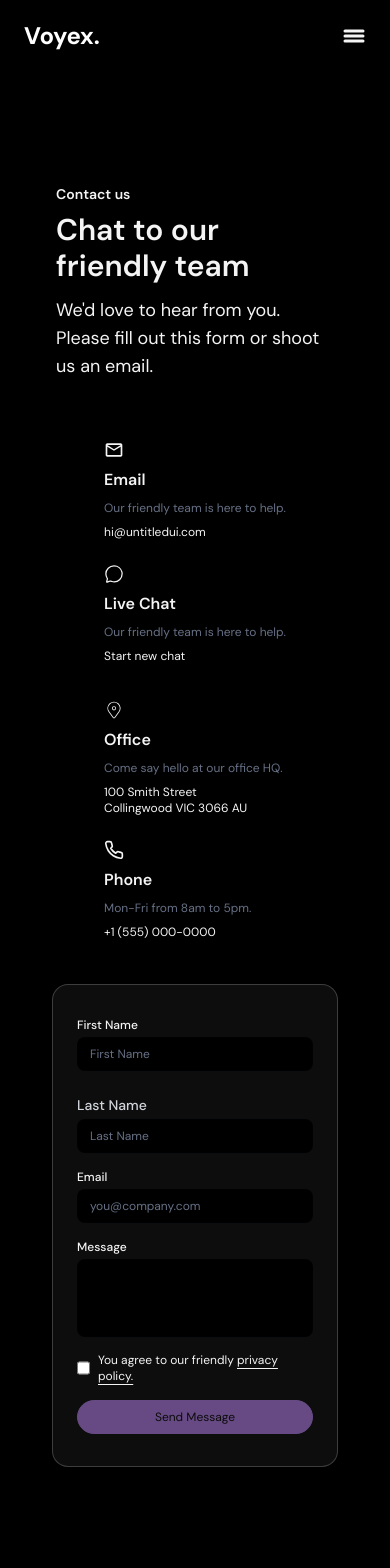
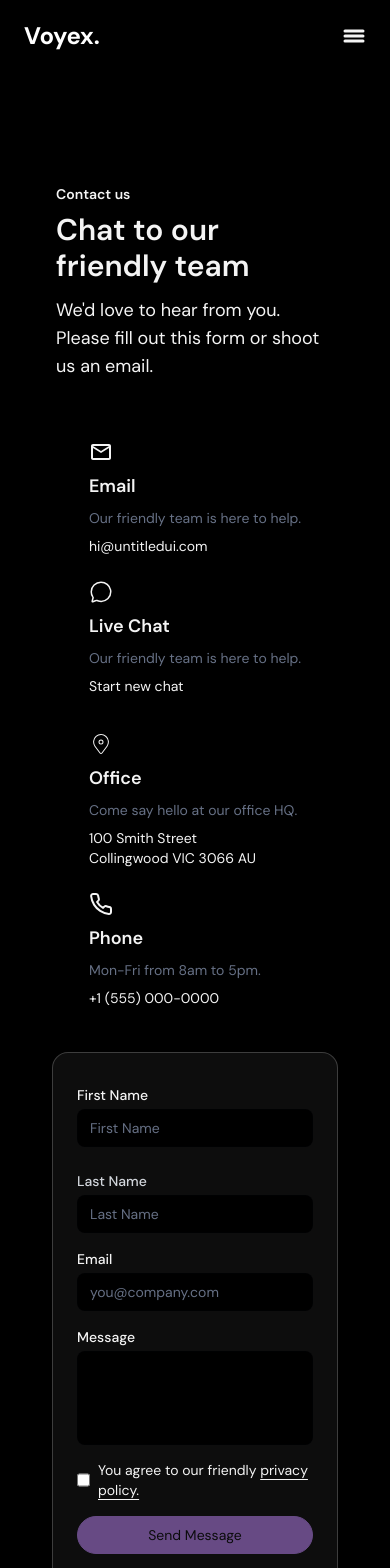
Before and after one commit to Bodemola123/Voyex-landing, a Next.js app: page /contact-us in a window 390 px wide. Shown: the top 1568 px of the page. Before the commit the page ends 1491 px from the top, so only its background shows below. Built offline with nearby package versions, Linux system fonts and the light colour scheme.

Commit message:
Why wasn't the form working before?

```diff
--- a/components/contact-us-page/Form.js
+++ b/components/contact-us-page/Form.js
@@ -53,7 +53,7 @@ const Form = () => {
       setFormData({ firstName: '', lastName: '', email: '', message: '', accepted: false });
       setErrors({});
     } catch (error) {
-      toast.error('Failed to send message. Please try again.');
+      toast.error('Failed to send message. Please try again later.');
     }
   };
   const [isPrivacyOpen, setIsPrivacyOpen] = useState(false);
@@ -63,14 +63,14 @@ const Form = () => {
       <form onSubmit={handleSubmit} className='flex flex-col lg:gap-6 sm:gap-4'>
         <div className='flex md:flex-row sm:flex-col lg:gap-8 sm:gap-6'>
           <div>
-            <label className='block lg:text-sm sm:text-xs font-medium text-[#f4f4f4] mb-1'>First Name</label>
+            <label className='block lg:text-sm sm:text-sm font-medium text-[#f4f4f4] mb-1'>First Name</label>
             <input
               type='text'
               name='firstName'
               placeholder='First Name'
               value={formData.firstName}
               onChange={handleChange}
-              className='w-full lg:px-4 lg:py-3 sm:px-3 sm:py-2 rounded-lg bg-[#000000] border border-[#1018280D] focus:outline-none focus:ring-0 text-white lg:text-base sm:text-xs placeholder:text-[#667085] placeholder:sm:text-xs placeholder:lg:text-base'
+              className='w-full lg:px-4 lg:py-3 sm:px-3 sm:py-2 rounded-lg bg-[#000000] border border-[#1018280D] focus:outline-none focus:ring-0 text-white lg:text-base sm:text-sm placeholder:text-[#667085] placeholder:sm:text-sm placeholder:lg:text-base'
             />
             {errors.firstName && <p className='text-red-500 text-xs'>{errors.firstName}</p>}
           </div>
@@ -83,41 +83,41 @@ const Form = () => {
               placeholder='Last Name'
               value={formData.lastName}
               onChange={handleChange}
-              className='w-full lg:px-4 lg:py-3 sm:px-3 sm:py-2 rounded-lg bg-[#000000] border border-[#1018280D] focus:outline-none focus:ring-0 text-white lg:text-base sm:text-xs placeholder:text-[#667085] placeholder:sm:text-xs placeholder:lg:text-base'
+              className='w-full lg:px-4 lg:py-3 sm:px-3 sm:py-2 rounded-lg bg-[#000000] border border-[#1018280D] focus:outline-none focus:ring-0 text-white lg:text-base sm:text-sm placeholder:text-[#667085] placeholder:sm:text-sm placeholder:lg:text-base'
             />
             {errors.lastName && <p className='text-red-500 text-xs'>{errors.lastName}</p>}
           </div>
         </div>
         <div>
-          <label className='block lg:text-sm sm:text-xs font-medium text-[#f4f4f4] mb-1'>Email</label>
+          <label className='block lg:text-sm sm:text-sm font-medium text-[#f4f4f4] mb-1'>Email</label>
           <input
             type='email'
             name='email'
             placeholder='you@company.com'
             value={formData.email}
             onChange={handleChange}
-            className='w-full lg:px-4 lg:py-3 sm:px-3 sm:py-2 rounded-lg bg-[#000000] border border-[#1018280D] focus:outline-none focus:ring-0 text-white lg:text-base sm:text-xs placeholder:text-[#667085] placeholder:sm:text-xs placeholder:lg:text-base'
+            className='w-full lg:px-4 lg:py-3 sm:px-3 sm:py-2 rounded-lg bg-[#000000] border border-[#1018280D] focus:outline-none focus:ring-0 text-white lg:text-base sm:text-sm placeholder:text-[#667085] placeholder:sm:text-sm placeholder:lg:text-base'
           />
           {errors.email && <p className='text-red-500 text-xs'>{errors.email}</p>}
         </div>
         <div>
-          <label className='block lg:text-sm sm:text-xs font-medium text-[#f4f4f4] mb-1'>Message</label>
+          <label className='block lg:text-sm sm:text-sm font-medium text-[#f4f4f4] mb-1'>Message</label>
           <textarea
             name='message'
             value={formData.message}
             onChange={handleChange}
-            className='w-full max-h-[130px] h-full lg:px-4 lg:py-2.5 sm:px-2.5 sm:py-1.5 resize-none rounded-lg bg-[#000000] border border-[#1018280D] text-white focus:outline-none focus:ring-0 lg:text-base sm:text-xs'
+            className='w-full max-h-[130px] h-full lg:px-4 lg:py-2.5 sm:px-2.5 sm:py-1.5 resize-none rounded-lg bg-[#000000] border border-[#1018280D] text-white focus:outline-none focus:ring-0 lg:text-base sm:text-sm'
             rows='4'
           />
           <div className='flex flex-row gap-2 mt-2'>
             <input type='checkbox' name='accepted' checked={formData.accepted} onChange={handleChange} />
-            <label className='font-normal lg:text-base sm:text-xs text-[#f4f4f4]'>You agree to our friendly <span className='underline underline-offset-4 hover:text-[#c088fb] cursor-pointer' onClick={() => setIsPrivacyOpen(true)}>privacy policy.</span></label>
+            <label className='font-normal lg:text-base sm:text-sm text-[#f4f4f4]'>You agree to our friendly <span className='underline underline-offset-4 hover:text-[#c088fb] cursor-pointer' onClick={() => setIsPrivacyOpen(true)}>privacy policy.</span></label>
           </div>
         </div>
         <button
           type='submit'
           disabled={!formData.accepted}
-          className='bg-[#c088fb] lg:px-4 sm:px-3 lg:py-3 sm:py-2 border border-[#c088fb] rounded-[20px] sm:text-xs lg:text-base text-[#0a0a0b] text-center disabled:opacity-50 disabled:cursor-not-allowed'
+          className='bg-[#c088fb] lg:px-4 sm:px-3 lg:py-3 sm:py-2 border border-[#c088fb] rounded-[20px] sm:text-sm lg:text-base text-[#0a0a0b] text-center disabled:opacity-50 disabled:cursor-not-allowed'
         >
           Send Message
         </button>
--- a/components/contact-us-page/Main.js
+++ b/components/contact-us-page/Main.js
@@ -23,47 +23,47 @@ const Main = () => {
         <div className='sm:flex sm:flex-col md:grid md:grid-rows-2 lg:gap-12 sm:gap-9'>
           <div className='sm:flex md:grid md:grid-cols-2 sm:flex-col lg:gap-8 sm:gap-6'>
             <div className='flex flex-col lg:gap-4 sm:gap-2 items-start justify-center text-[#f4f4f4]' data-aos='fade-up'>
-              <MdOutlineEmail className='lg:text-2xl sm:text-xl text-[#f4f4f4] hover:scale-110 transition-transform duration-300'/>
+              <MdOutlineEmail className='lg:text-2xl sm:text-2xl text-[#f4f4f4] hover:scale-110 transition-transform duration-300'/>
               <div className='flex flex-col gap-2'>
-                <p className='text-[#f4f4f4] font-semibold lg:text-xl sm:text-base'>Email</p>
-                <p className='text-[#667085] font-normal lg:text-base sm:text-xs'>Our friendly team is here to help.</p>
+                <p className='text-[#f4f4f4] font-semibold lg:text-xl sm:text-lg'>Email</p>
+                <p className='text-[#667085] font-normal lg:text-base sm:text-sm'>Our friendly team is here to help.</p>
               </div>
               <button
-                className='lg:text-base sm:text-xs hover:text-blue-400 transition-colors duration-300'
+                className='lg:text-base sm:text-sm hover:text-blue-400 transition-colors duration-300'
                 onClick={() => window.location.href = 'mailto:hi@untitledui.com'}>
                 hi@untitledui.com
               </button>
             </div>
             <div className='flex flex-col lg:gap-4 sm:gap-2 items-start justify-center text-[#f4f4f4]' data-aos='fade-up'>
-              <IoChatbubbleOutline className='lg:text-2xl sm:text-xl text-[#f4f4f4] hover:scale-110 transition-transform duration-300'/>
+              <IoChatbubbleOutline className='lg:text-2xl sm:text-2xl text-[#f4f4f4] hover:scale-110 transition-transform duration-300'/>
               <div className='flex flex-col gap-2'>
-                <p className='text-[#f4f4f4] font-semibold lg:text-xl sm:text-base'>Live Chat</p>
-                <p className='text-[#667085] font-normal lg:text-base sm:text-xs'>Our friendly team is here to help.</p>
+                <p className='text-[#f4f4f4] font-semibold lg:text-xl sm:text-lg'>Live Chat</p>
+                <p className='text-[#667085] font-normal lg:text-base sm:text-sm'>Our friendly team is here to help.</p>
               </div>
-              <button className='lg:text-base sm:text-xs hover:text-blue-400 transition-colors duration-300'>Start new chat</button>
+              <button className='lg:text-base sm:text-sm hover:text-blue-400 transition-colors duration-300'>Start new chat</button>
             </div>
           </div>
           <div className='sm:flex md:grid md:grid-cols-2 sm:flex-col lg:gap-8 sm:gap-6'>
             <div className='flex flex-col lg:gap-4 sm:gap-2 items-start justify-center text-[#f4f4f4]' data-aos='fade-up'>
-              <CiLocationOn className='lg:text-2xl sm:text-xl text-[#f4f4f4] hover:scale-110 transition-transform duration-300'/>
+              <CiLocationOn className='lg:text-2xl sm:text-2xl text-[#f4f4f4] hover:scale-110 transition-transform duration-300'/>
               <div className='flex flex-col gap-2'>
-                <p className='text-[#f4f4f4] font-semibold lg:text-xl sm:text-base'>Office</p>
-                <p className='text-[#667085] font-normal lg:text-base sm:text-xs'>Come say hello at our office HQ.</p>
+                <p className='text-[#f4f4f4] font-semibold lg:text-xl sm:text-lg'>Office</p>
+                <p className='text-[#667085] font-normal lg:text-base sm:text-sm'>Come say hello at our office HQ.</p>
               </div>
               <button
-                className='lg:text-base sm:text-xs hover:text-blue-400 transition-colors duration-300 text-left'
+                className='lg:text-base sm:text-sm hover:text-blue-400 transition-colors duration-300 text-left'
                 onClick={() => window.open('https://www.google.com/maps/search/?api=1&query=100+Smith+Street+Collingwood+VIC+3066+AU', '_blank')}>
                 100 Smith Street <br /> Collingwood VIC 3066 AU
               </button>
             </div>
             <div className='flex flex-col lg:gap-4 sm:gap-2 items-start justify-center text-[#f4f4f4]' data-aos='fade-up'>
-              <FiPhone className='lg:text-2xl sm:text-xl text-[#f4f4f4] hover:scale-110 transition-transform duration-300'/>
+              <FiPhone className='lg:text-2xl sm:text-2xl text-[#f4f4f4] hover:scale-110 transition-transform duration-300'/>
               <div className='flex flex-col gap-2'>
-                <p className='text-[#f4f4f4] font-semibold lg:text-xl sm:text-base'>Phone</p>
-                <p className='text-[#667085] font-normal lg:text-base sm:text-xs'>Mon-Fri from 8am to 5pm.</p>
+                <p className='text-[#f4f4f4] font-semibold lg:text-xl sm:text-lg'>Phone</p>
+                <p className='text-[#667085] font-normal lg:text-base sm:text-sm'>Mon-Fri from 8am to 5pm.</p>
               </div>
               <button
-                className='lg:text-base sm:text-xs hover:text-blue-400 transition-colors duration-300 text-left'
+                className='lg:text-base sm:text-sm hover:text-blue-400 transition-colors duration-300 text-left'
                 onClick={() => window.location.href = 'tel:+15550000000'}>
                 +1 (555) 000-0000
               </button>
```
